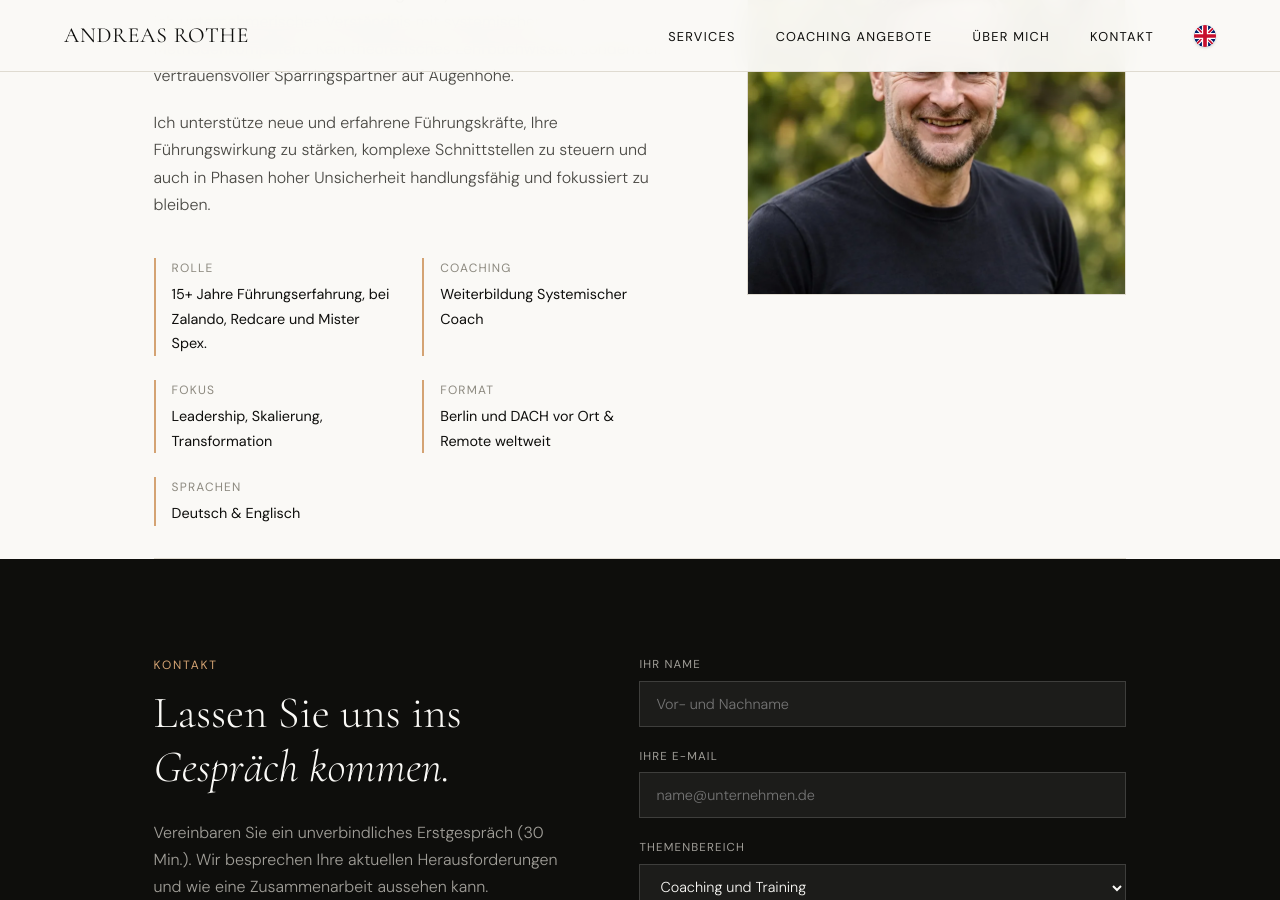
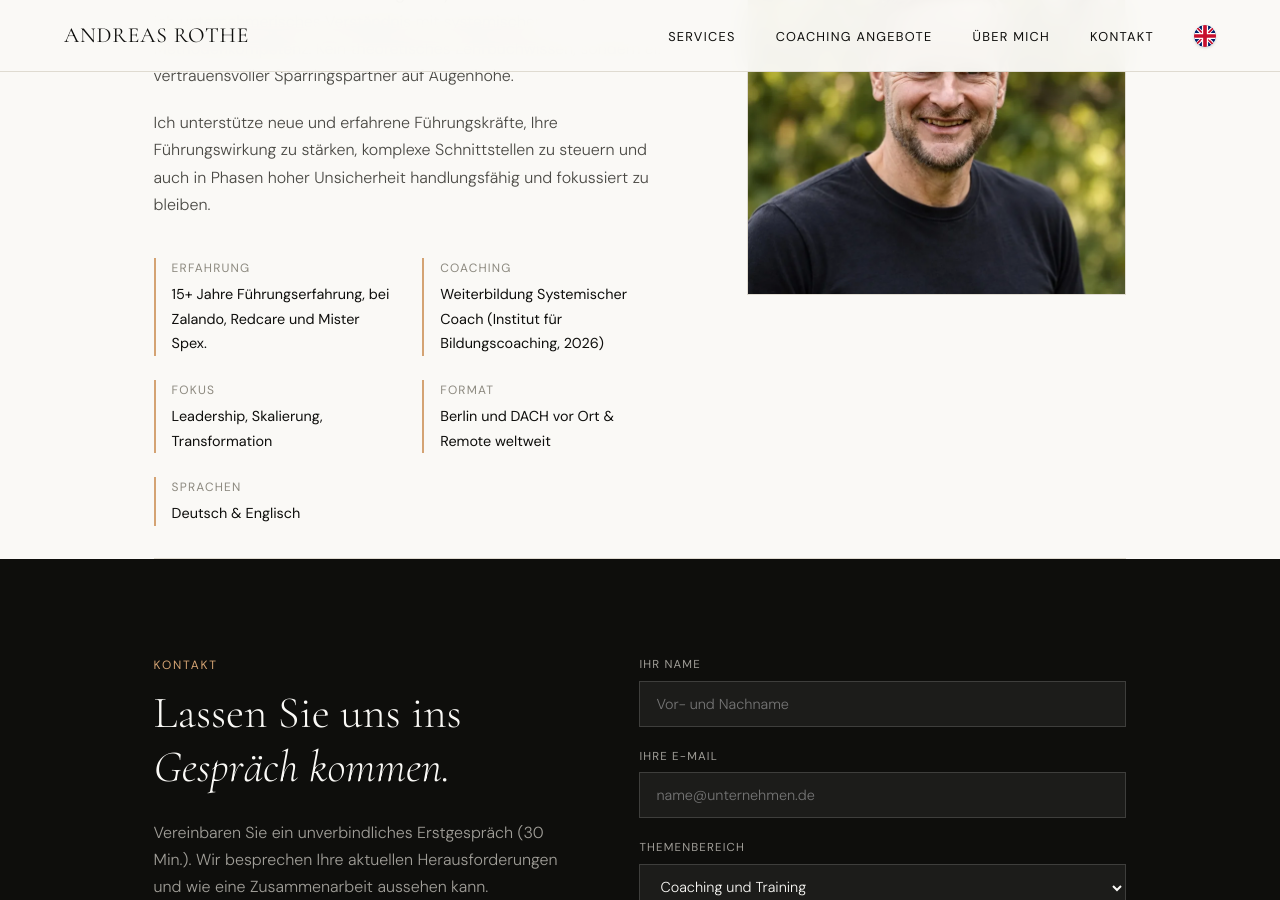
Before and after one commit to arothe161/andreasrothe, a Jekyll site: the page built from index.html, in a window 1280 px wide and 900 px high, scrolled down 1417 px. Built offline with Jekyll 4.4.1, drawn with Linux system fonts in a browser that asks for light colours.

Commit message:
Revise credential titles and texts in de.yml
Updated titles and texts for credentials in German localization.

```diff
--- a/_data/de.yml
+++ b/_data/de.yml
@@ -25,10 +25,10 @@ about_title_em: "Ihren Erfolg"
 about_p1: "Als langjährige Führungskraft in schnell wachsenden Technologieunternehmen kenne ich die Herausforderungen des operativen und strategischen Führungsalltags aus eigener Erfahrung."
 about_p2: "In Kombination mit der Ausbildung als Systemischer Coach, verbinde ich unternehmerisches Verständnis mit systemischer Methodenkompetenz. Kein theoretisches Lehrbuchwissen, sondern ein vertrauensvoller Sparringspartner auf Augenhöhe."
 about_p3: "Ich unterstütze neue und erfahrene Führungskräfte, Ihre Führungswirkung zu stärken, komplexe Schnittstellen zu steuern und auch in Phasen hoher Unsicherheit handlungsfähig und fokussiert zu bleiben."
-about_cred1_title: "Rolle"
+about_cred1_title: "Erfahrung"
 about_cred1_text: "15+ Jahre Führungserfahrung, bei Zalando, Redcare und Mister Spex."
 about_cred5_title: "Coaching"
-about_cred5_text: "Weiterbildung Systemischer Coach"
+about_cred5_text: "Weiterbildung Systemischer Coach (Institut für Bildungscoaching, 2026)"
 about_cred2_title: "Fokus"
 about_cred2_text: "Leadership, Skalierung, Transformation"
 about_cred3_title: "Format"
```
